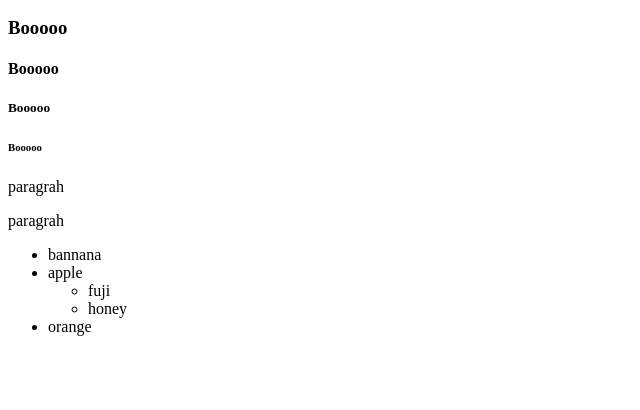
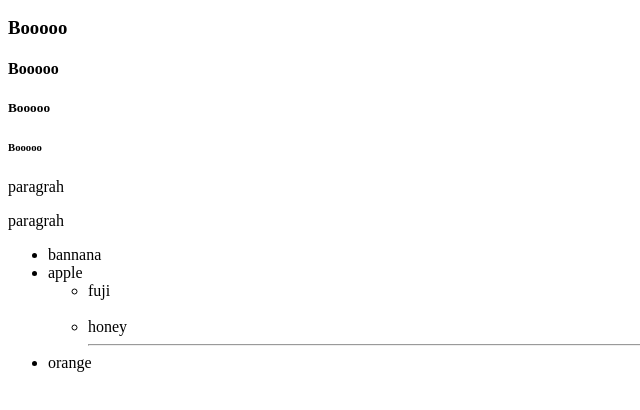
Before and after one commit to hazzaldo/the-complete-web-developer-in-2018, a plain HTML site: page Section 4 - HTML 5/index.html in a window 1280 px wide. Shown: the part 110-520 px from the top of the page, without its empty margins (0-640 px from the left). Drawn offline with Linux system fonts and the light colour scheme.

Commit message:
self closing tags such br line break and hr line divider

```diff
--- a/Section 4 - HTML 5/index.html
+++ b/Section 4 - HTML 5/index.html
@@ -18,8 +18,8 @@
 			<li>bannana</li>
 			<li>apple</li>
 				<ul>
-					<li>fuji</li>
-					<li>honey</li>
+					<li>fuji</li><br>
+					<li>honey</li><hr>
 				</ul>
 			<li>orange</li>
 		</ul>
```
